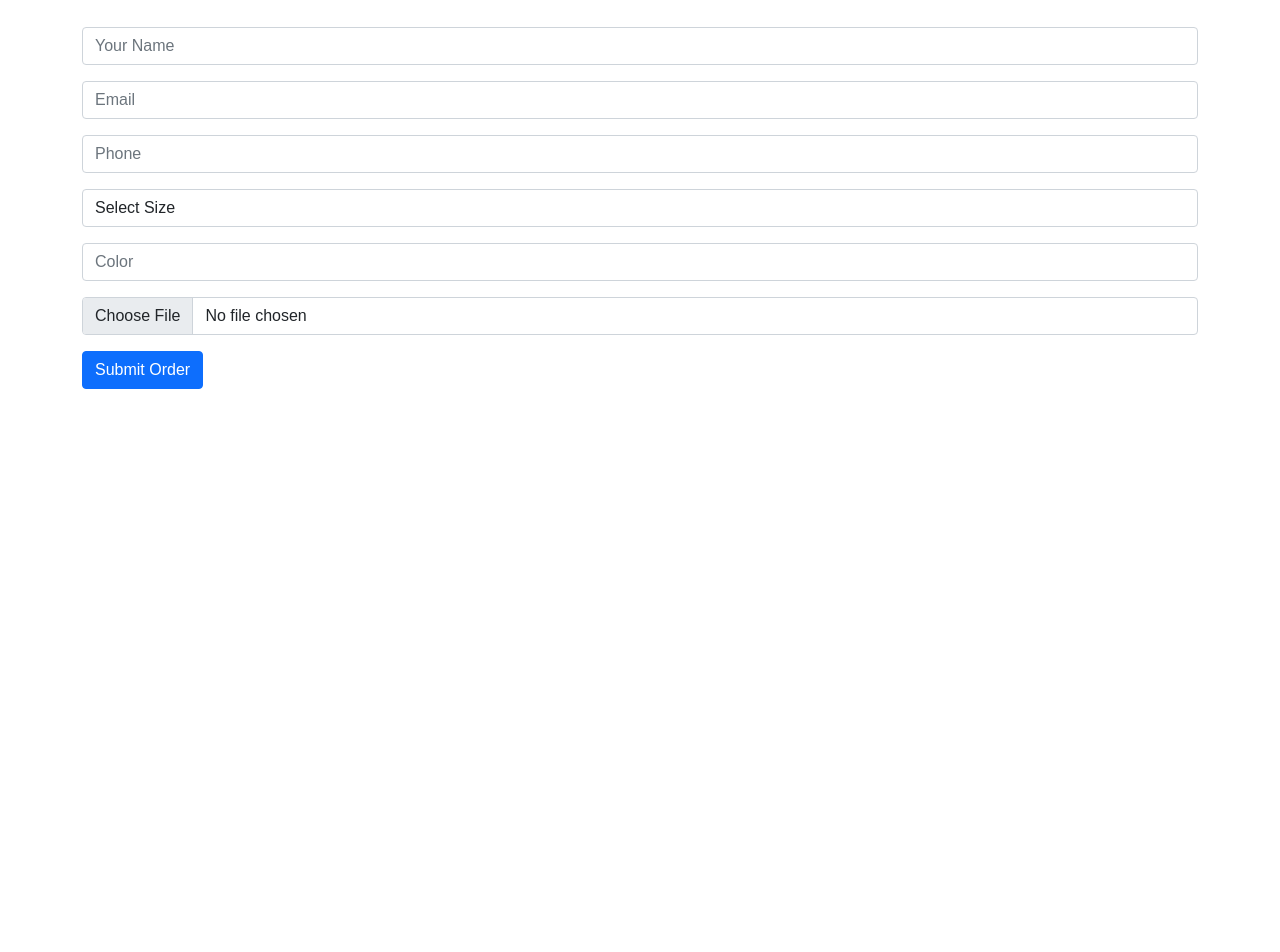
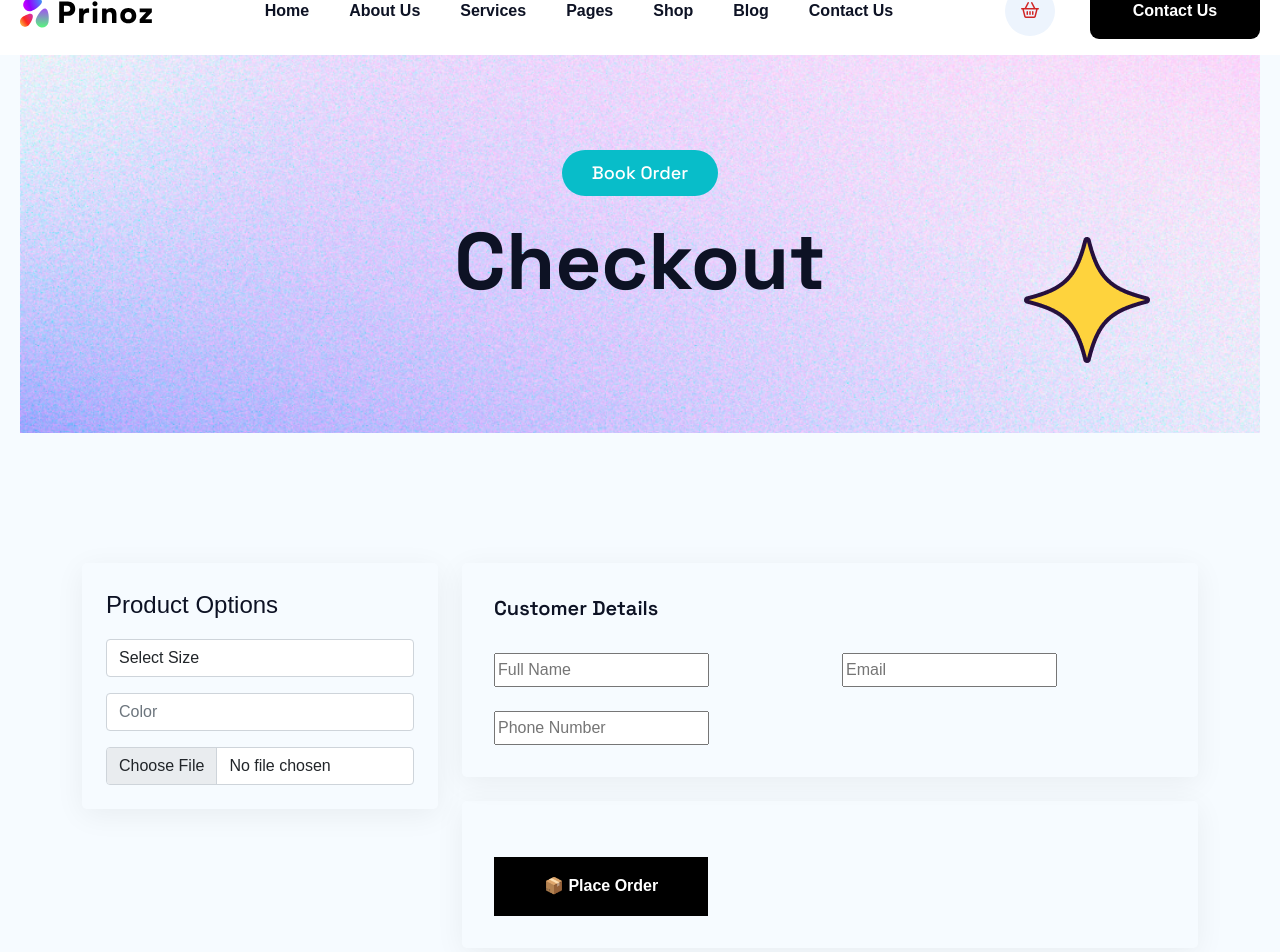
Before and after one commit to rahultiwari8685/SanskritiCreation, a Next.js app in the folder frontend/: page /order/1 in a window 1280 px wide. Shown: the part 100-1052 px from the top of the page. Before the commit the page ends 800 px from the top, so only its background shows below. Built offline with nearby package versions, Linux system fonts and the light colour scheme; no server answers; a web font is replaced by a local one.

Commit message:
order page updated

```diff
--- /dev/null
+++ b/frontend/components/order/OrderSection.js
@@ -0,0 +1,164 @@
+import React, { useState } from "react";
+
+const OrderSection = ({ productId, product }) => {
+  const [form, setForm] = useState({
+    name: "",
+    email: "",
+    phone: "",
+    size: "",
+    color: "",
+  });
+
+  const [logo, setLogo] = useState(null);
+  const [loading, setLoading] = useState(false);
+
+  const handleChange = (e) => {
+    setForm({ ...form, [e.target.name]: e.target.value });
+  };
+
+  const handleFile = (e) => {
+    setLogo(e.target.files[0]);
+  };
+
+  const handleSubmit = async (e) => {
+    e.preventDefault();
+
+    const formData = new FormData();
+    formData.append("productId", productId);
+
+    Object.keys(form).forEach((key) => formData.append(key, form[key]));
+
+    if (logo) formData.append("logo", logo);
+
+    try {
+      setLoading(true);
+
+      const res = await fetch(
+        "https://api.sanskritisutracreations.com/api/orders",
+        {
+          method: "POST",
+          body: formData,
+        },
+      );
+
+      const data = await res.json();
+
+      if (data.success) {
+        alert("Order Submitted ✅");
+        window.location.href = "/";
+      } else {
+        alert(data.message);
+      }
+    } catch (err) {
+      console.error(err);
+      alert("Error submitting order");
+    } finally {
+      setLoading(false);
+    }
+  };
+
+  return (
+    <section className="checkout-section section-padding section-bg-2">
+      <div className="container">
+        {/* 🔥 PRODUCT SUMMARY */}
+        {product && (
+          <div className="mb-4 p-3 bg-white shadow-sm rounded">
+            <h4>🛒 Ordering: {product.title}</h4>
+            <p>Price: ₹{product.price}</p>
+          </div>
+        )}
+
+        <form onSubmit={handleSubmit}>
+          <div className="row g-4">
+            {/* LEFT SIDE */}
+            <div className="col-md-5 col-lg-4">
+              <div className="checkout-radio">
+                <p className="primary-text">Product Options</p>
+
+                <select
+                  name="size"
+                  className="form-control mb-3"
+                  onChange={handleChange}
+                  required
+                >
+                  <option value="">Select Size</option>
+                  <option>Small</option>
+                  <option>Medium</option>
+                  <option>Large</option>
+                </select>
+
+                <input
+                  type="text"
+                  name="color"
+                  placeholder="Color"
+                  className="form-control mb-3"
+                  onChange={handleChange}
+                />
+
+                <input
+                  type="file"
+                  className="form-control"
+                  onChange={handleFile}
+                />
+              </div>
+            </div>
+
+            {/* RIGHT SIDE */}
+            <div className="col-md-7 col-lg-8">
+              <div className="checkout-single-wrapper">
+                <div className="checkout-single boxshado-single">
+                  <h4>Customer Details</h4>
+
+                  <div className="checkout-single-form">
+                    <div className="row g-4">
+                      <div className="col-lg-6">
+                        <input
+                          type="text"
+                          name="name"
+                          placeholder="Full Name"
+                          onChange={handleChange}
+                          required
+                        />
+                      </div>
+
+                      <div className="col-lg-6">
+                        <input
+                          type="email"
+                          name="email"
+                          placeholder="Email"
+                          onChange={handleChange}
+                          required
+                        />
+                      </div>
+
+                      <div className="col-lg-12">
+                        <input
+                          type="text"
+                          name="phone"
+                          placeholder="Phone Number"
+                          onChange={handleChange}
+                          required
+                        />
+                      </div>
+                    </div>
+                  </div>
+                </div>
+
+                {/* SUBMIT */}
+                <div className="checkout-single checkout-single-bg">
+                  <div className="mt-4">
+                    <button className="theme-btn" disabled={loading}>
+                      {loading ? "Submitting..." : "📦 Place Order"}
+                    </button>
+                  </div>
+                </div>
+              </div>
+            </div>
+          </div>
+        </form>
+      </div>
+    </section>
+  );
+};
+
+export default OrderSection;
--- a/frontend/pages/order/[id].js
+++ b/frontend/pages/order/[id].js
@@ -1,130 +1,42 @@
+import React, { Fragment, useEffect, useState } from "react";
 import { useRouter } from "next/router";
-import { useState } from "react";
+
+import NavbarS2 from "../../components/NavbarS2/NavbarS2";
+import PageTitle from "../../components/pagetitle/PageTitle";
+import OrderSection from "../../components/order/OrderSection";
+import FooterS3 from "../../components/footerS3/FooterS3";
+import CursorMaus from "../../components/CursorMaus/CursorMaus";
 
 const OrderPage = () => {
   const router = useRouter();
   const { id } = router.query;
 
-  const [form, setForm] = useState({
-    name: "",
-    email: "",
-    phone: "",
-    size: "",
-    color: "",
-  });
+  const [product, setProduct] = useState(null);
 
-  const [logo, setLogo] = useState(null);
-  const [loading, setLoading] = useState(false);
+  useEffect(() => {
+    if (!id) return;
 
-  const handleChange = (e) => {
-    setForm({ ...form, [e.target.name]: e.target.value });
-  };
-
-  const handleFile = (e) => {
-    setLogo(e.target.files[0]);
-  };
-
-  const handleSubmit = async (e) => {
-    e.preventDefault();
-
-    const formData = new FormData();
-    formData.append("productId", id);
-    formData.append("name", form.name);
-    formData.append("email", form.email);
-    formData.append("phone", form.phone);
-    formData.append("size", form.size);
-    formData.append("color", form.color);
-    if (logo) formData.append("logo", logo);
-
-    try {
-      setLoading(true);
-
-      const res = await fetch(
-        "https://api.sanskritisutracreations.com/api/orders",
-        {
-          method: "POST",
-          body: formData,
-        },
-      );
-
-      const data = await res.json();
-
-      if (data.success) {
-        alert("Order submitted successfully!");
-        router.push("/");
-      } else {
-        alert(data.message);
-      }
-    } catch (err) {
-      console.error(err);
-      alert("Error submitting order");
-    } finally {
-      setLoading(false);
-    }
-  };
+    fetch(`https://api.sanskritisutracreations.com/api/products/${id}`)
+      .then((res) => res.json())
+      .then((data) => {
+        if (data.success) setProduct(data.data);
+      });
+  }, [id]);
 
   return (
-    <div className="container mt-5">
-      <h2>Book Order</h2>
+    <Fragment>
+      <NavbarS2 hclass={"header-section-2 style-two"} />
 
-      <form onSubmit={handleSubmit} className="mt-4">
-        <input
-          type="text"
-          name="name"
-          placeholder="Your Name"
-          className="form-control mb-3"
-          onChange={handleChange}
-          required
-        />
+      <PageTitle
+        pageTitle={product?.title || "Book Order"}
+        pagesub={"Checkout"}
+      />
 
-        <input
-          type="email"
-          name="email"
-          placeholder="Email"
-          className="form-control mb-3"
-          onChange={handleChange}
-          required
-        />
+      <OrderSection productId={id} product={product} />
 
-        <input
-          type="text"
-          name="phone"
-          placeholder="Phone"
-          className="form-control mb-3"
-          onChange={handleChange}
-          required
-        />
-
-        <select
-          name="size"
-          className="form-control mb-3"
-          onChange={handleChange}
-        >
-          <option value="">Select Size</option>
-          <option>Small</option>
-          <option>Medium</option>
-          <option>Large</option>
-        </select>
-
-        <input
-          type="text"
-          name="color"
-          placeholder="Color"
-          className="form-control mb-3"
-          onChange={handleChange}
-        />
-
-        <input
-          type="file"
-          className="form-control mb-3"
-          onChange={handleFile}
-        />
-
-        <button className="btn btn-primary" disabled={loading}>
-          {loading ? "Submitting..." : "Submit Order"}
-        </button>
-      </form>
-    </div>
+      <FooterS3 />
+      <CursorMaus />
+    </Fragment>
   );
 };
 
```
Also changed, not shown: 1 other file (tests, documents, lock files or other folders).
